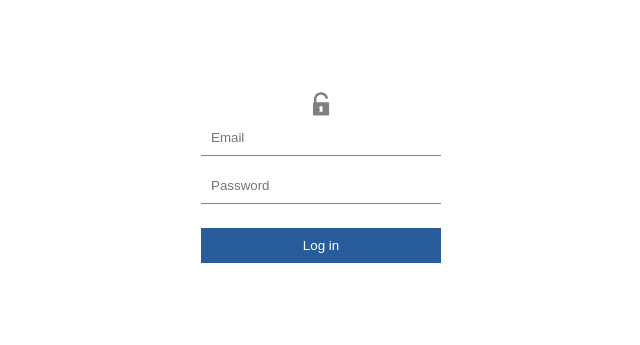
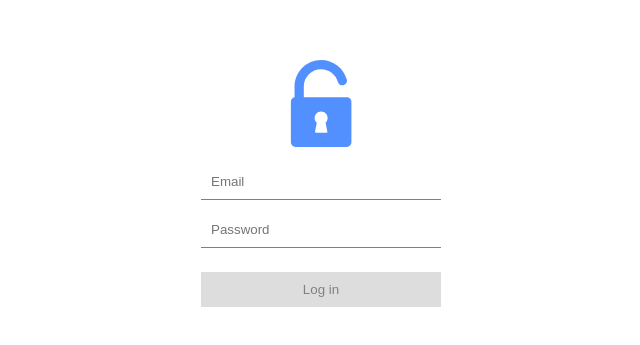
Before and after one commit to codemcu/react-mobile-login-counter, a React (Create React App) app: page / in a window 1280 px wide. Shown: the part 225-570 px from the top of the page, without its empty margins (319-959 px from the left). Built offline with nearby package versions, Linux system fonts and the light colour scheme.

Commit message:
update Login and PadlockIcon components

```diff
--- a/src/components/icons/PadlockIcon.js
+++ b/src/components/icons/PadlockIcon.js
@@ -3,14 +3,14 @@ import React from "react";
 const PadlockIcon = () => {
   return (
     <svg
-      width='32'
-      height='32'
+      width='120'
+      height='120'
       xmlns='http://www.w3.org/2000/svg'
       viewBox='0 0 22 22'
     >
       <path
         d='m299.02 161.26h-185.84v-46.28c0-41.34 33.635-74.979 74.979-74.979 33.758 0 63.51 22.716 72.36 55.24 2.898 10.657 13.888 16.946 24.547 14.05 10.659-2.898 16.949-13.889 14.05-24.548-13.57-49.896-59.2-84.74-110.96-84.74-63.4 0-114.98 51.58-114.98 114.98v46.715c-9.06 1.902-15.888 9.952-15.888 19.571v175.05c0 11.03 8.972 20 20 20h221.73c11.03 0 20-8.972 20-20v-175.05c0-11.03-8.972-20-20-20m-84 149.65c.408 2.162-1.058 3.931-3.258 3.931h-46.677c-2.2 0-3.666-1.769-3.258-3.931l7.432-39.39c-5.626-5.131-9.157-12.52-9.157-20.734 0-15.495 12.561-28.06 28.06-28.06 15.495 0 28.06 12.561 28.06 28.06 0 7.991-3.346 15.195-8.707 20.305z'
-        fill='grey'
+        fill='#5290ff'
         transform='matrix(.04241 0 0 .04241 3.047 2.918)'
       />
     </svg>
--- a/src/views/Login/Login.js
+++ b/src/views/Login/Login.js
@@ -3,31 +3,13 @@ import moment from "moment";
 import PadlockIcon from "../../components/icons/PadlockIcon";
 import TextInput from "../../components/commons/TextInput";
 import Spinner from "../../components/commons/Spinner";
-import FeedbackErrors from "../../components/commons/FeedbackErrors";
+import Welcome from "../Welcome";
 
 import { saveUser, getUser, updateUser } from "./../../services/userService";
 import FeedbackInline from "../../components/commons/FeedbackInline";
 
 import { emailFormat, passwordFormat } from "./../../../src/utils/utils";
-
-const emptyUser = {
-  email: "",
-  password: "",
-};
-
-const TIME = {
-  days: 0,
-  hours: 0,
-  minutes: 0,
-  seconds: 0,
-};
-
-const STATUS = {
-  INITIAL: "INITIAL",
-  SUBMITTING: "SUBMITTING",
-  SUBMITTED: "SUBMITTED",
-  COMPLETED: "COMPLETED",
-};
+import { emptyUser, TIME, STATUS } from "./../../components/commons/constants";
 
 const Login = () => {
   const [user, setUser] = useState(emptyUser);
@@ -114,6 +96,7 @@ const Login = () => {
     setUser(emptyUser);
     setStatus(STATUS.INITIAL);
     setTime(TIME);
+    setTouched({});
   }
 
   function getDifferenceTime(data, timestamp) {
@@ -155,20 +138,9 @@ const Login = () => {
   return (
     <div className='container'>
       {user.email && status === STATUS.COMPLETED ? (
-        <div>
-          <h1>Welcome!</h1>
-          <p>the last time you, {user.email} accesed was:</p>
-          <p>days: {time.days}</p>
-          <p>hours: {time.hours}</p>
-          <p>minutes: {time.minutes}</p>
-          <p>seconds: {time.seconds}</p>
-          <button onClick={onLogOut}>LOGOUT</button>
-        </div>
+        <Welcome user={user} time={time} onLogOut={onLogOut} />
       ) : (
         <div className='form'>
-          {!isValid && status === STATUS.SUBMITTED && (
-            <FeedbackErrors errorsForm={errorsForm} />
-          )}
           <PadlockIcon />
           <form onSubmit={onSubmit}>
             <TextInput
@@ -203,7 +175,9 @@ const Login = () => {
                 validation={errorsValidation.password}
               />
             )}
-            <button disabled={!isValid}>Log in</button>
+            <button type='submit' disabled={!isValid}>
+              Log in
+            </button>
           </form>
         </div>
       )}
```
